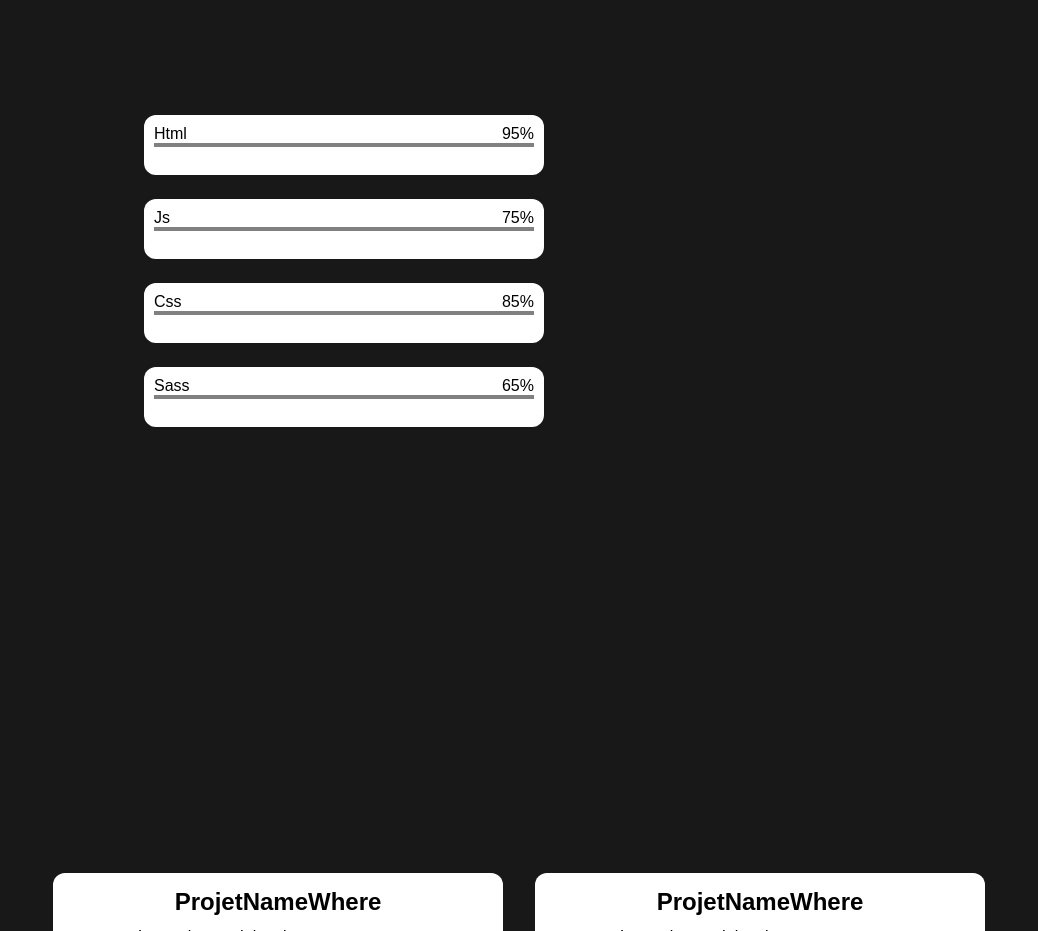
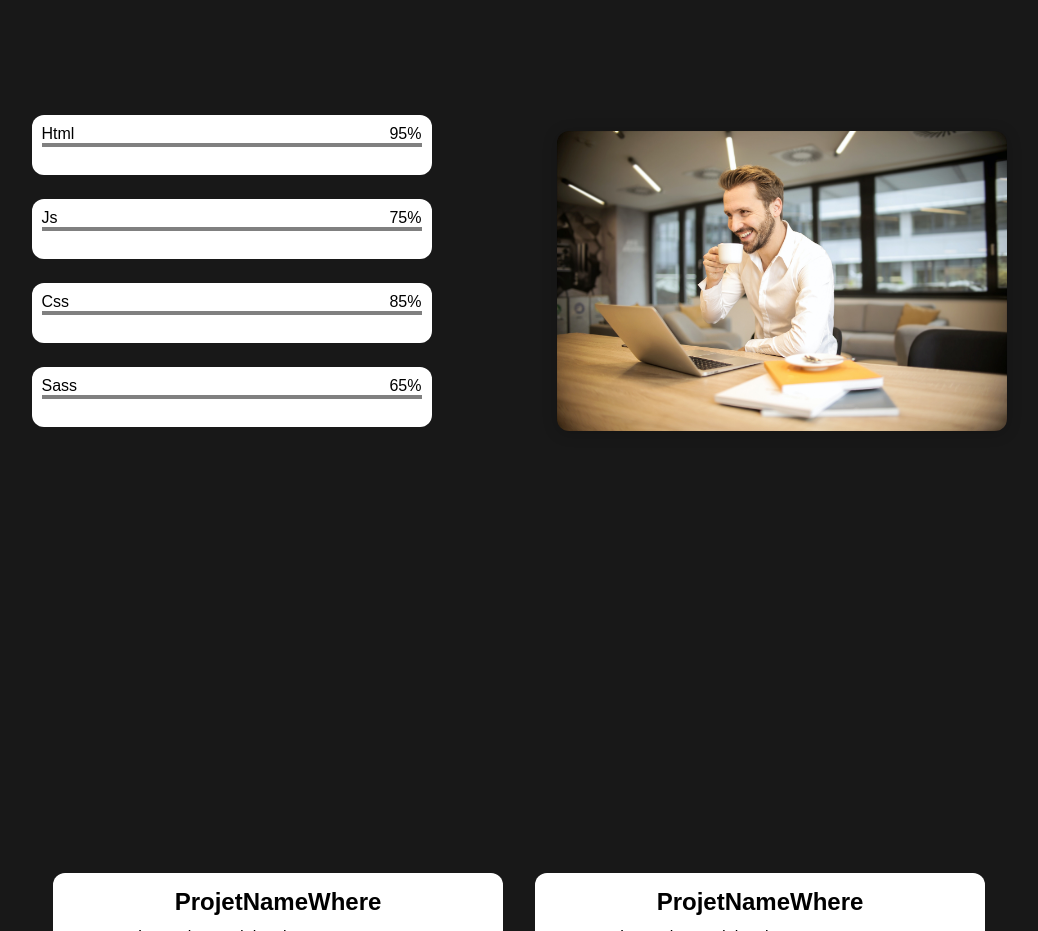
Before and after one commit to whyneedd/Portfolio-Thenat-v3, a plain HTML site: page index.html in a window 1280 px wide. Shown: the part 1560-2491 px from the top of the page, without its empty margins (121-1159 px from the left). Drawn offline with nearby package versions, Linux system fonts and the light colour scheme.

Commit message:
Sixth commit

```diff
--- a/index.html
+++ b/index.html
@@ -138,7 +138,7 @@
             </div>
           </div>
           <div class="skills__skills-img">
-            <img src="public/img/pexels-andrea-piacquadio-927451.jpg" alt="" />
+            <img src="public/img/portfolioThenat-banner.jpg" alt="" />
           </div>
         </div>
       </div>
```
